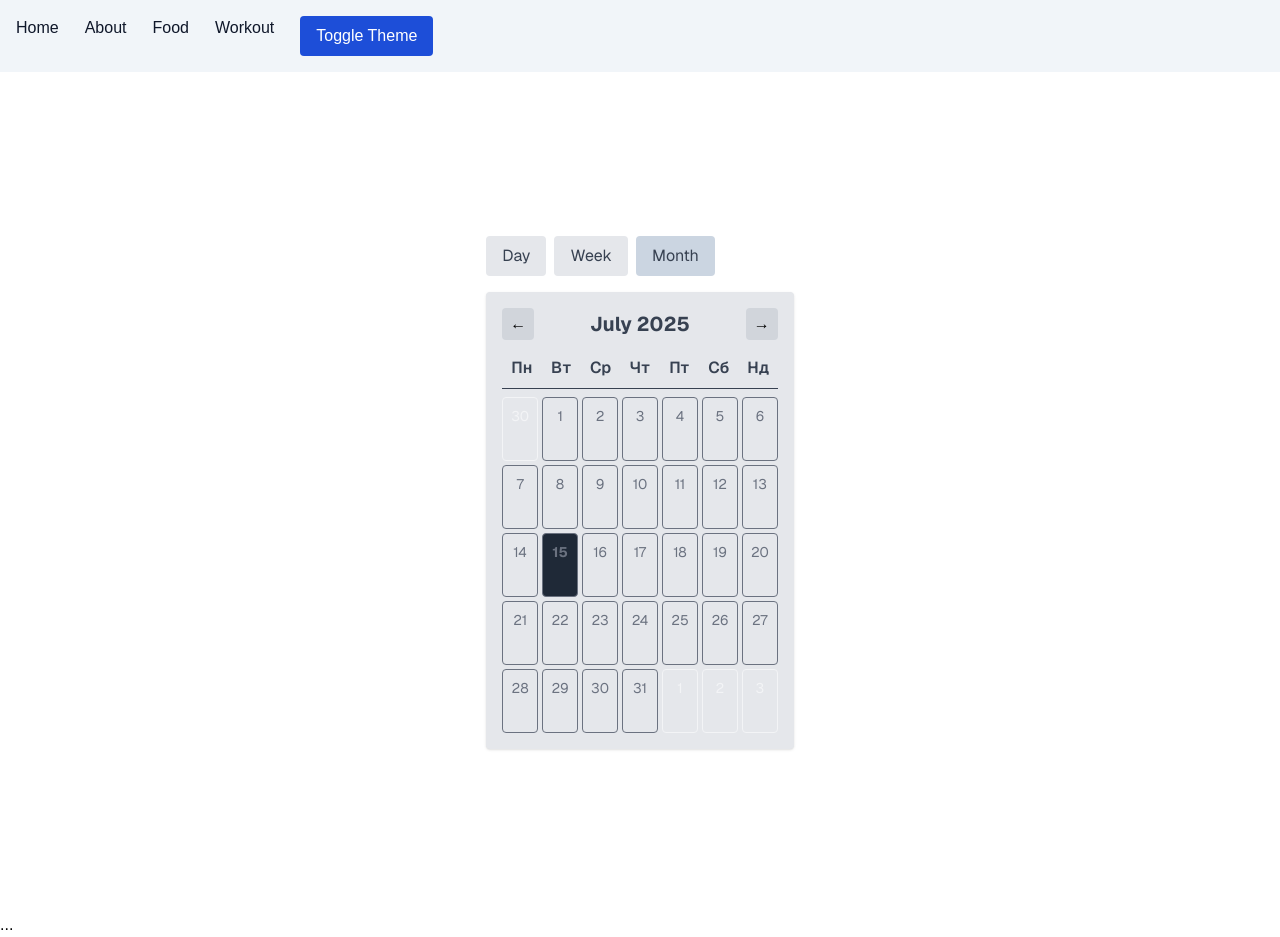
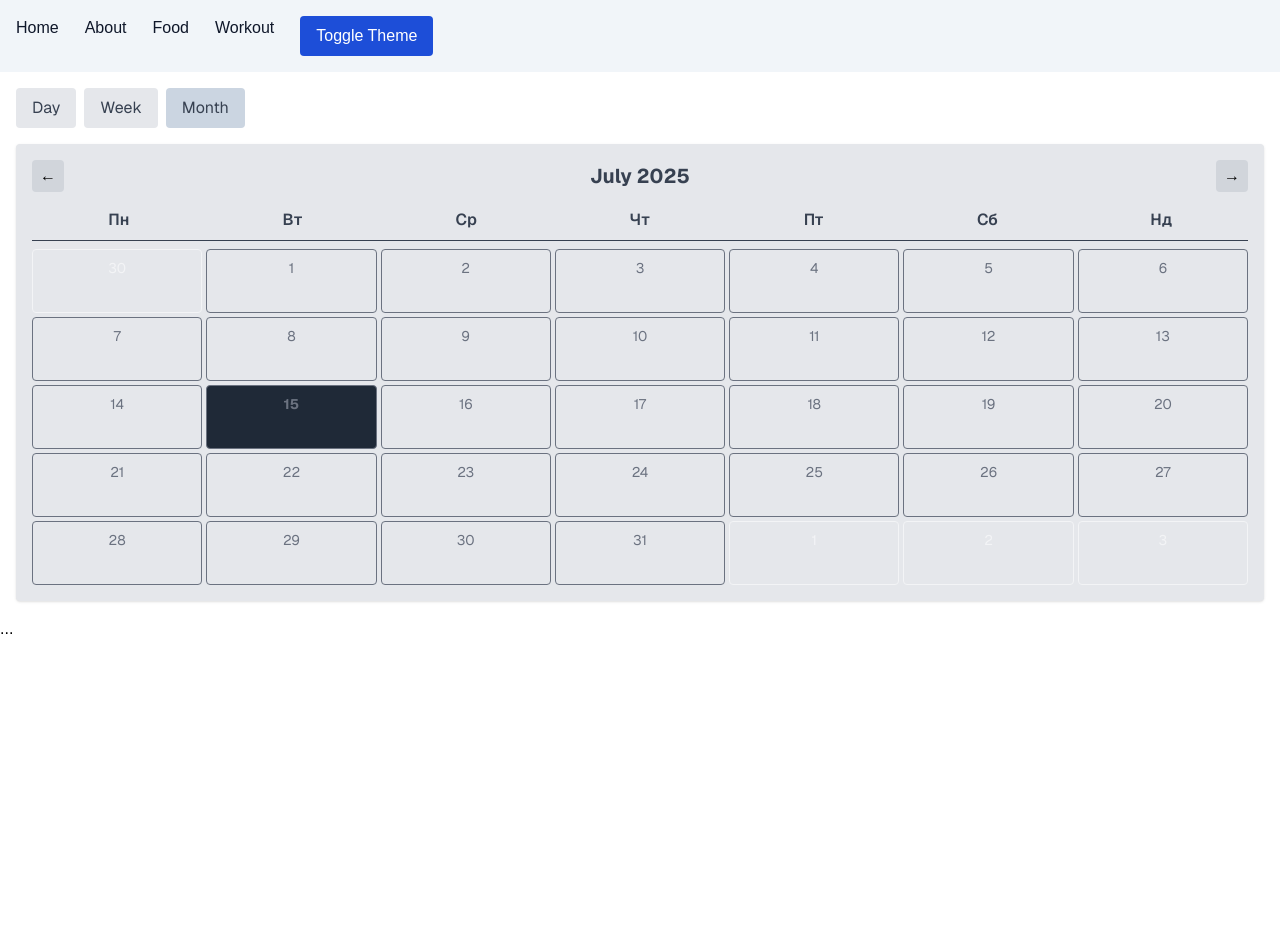
Before and after one commit to MiroslavYosifov/Calculator, a Next.js app in the folder my-next-app/: page / in a window 1280 px wide. After the commit the page ends 800 px from the top, so only its background shows below. Built offline with nearby package versions, Linux system fonts and the light colour scheme.

Commit message:
add styles

```diff
--- a/my-next-app/src/app/page.tsx
+++ b/my-next-app/src/app/page.tsx
@@ -3,8 +3,8 @@ import Calendar from './components/calendar/Calendar';
 
 export default function Home() {
   return (
-    <div className="bg-[var(--color-primary)] grid grid-rows-[20px_1fr_20px] items-center justify-items-center min-h-screen p-8 pb-20 gap-16 sm:p-20 font-[family-name:var(--font-geist-sans)]">
-      <main className="flex flex-col gap-[32px] row-start-2 items-center sm:items-start">
+    <div className="bg-[var(--color-primary)] font-[family-name:var(--font-geist-sans)]">
+      <main className="p-4">
         <Calendar />
       </main>
     </div>
```
